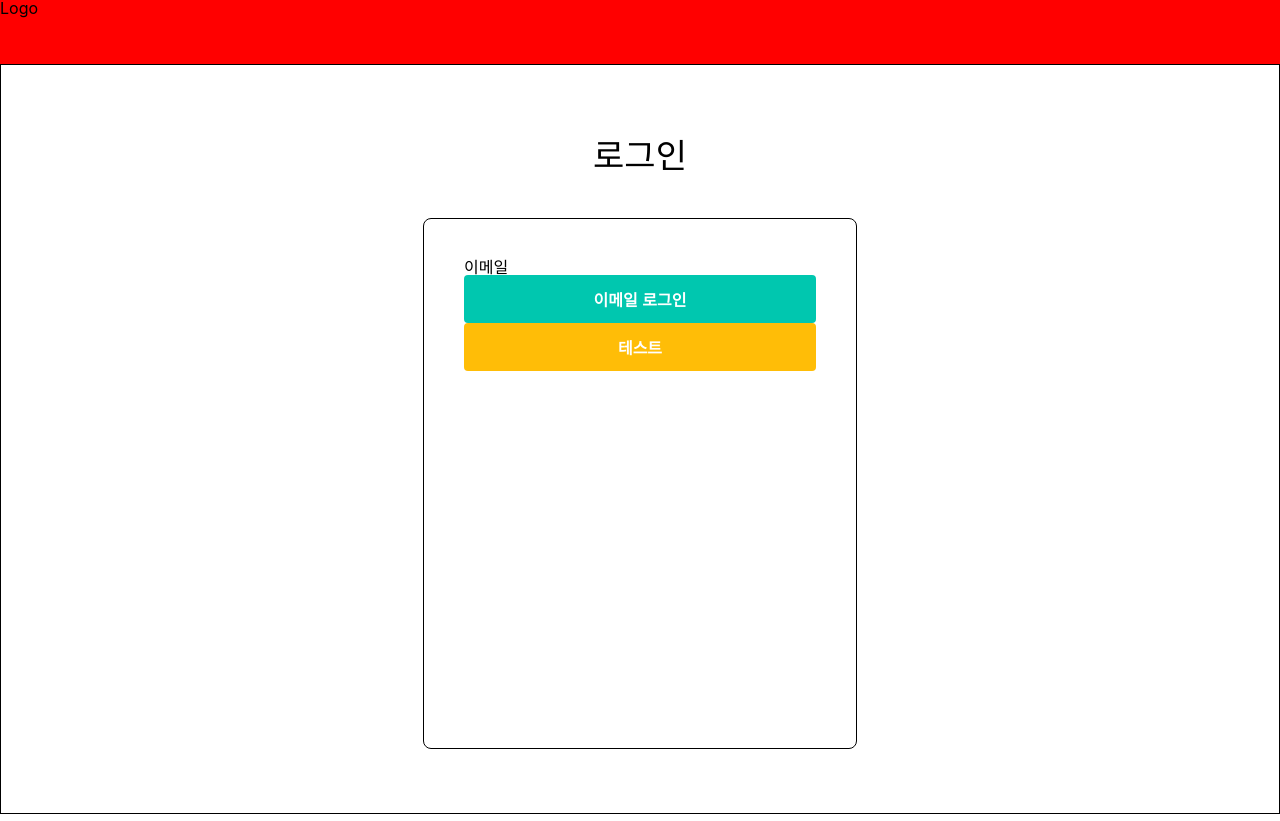
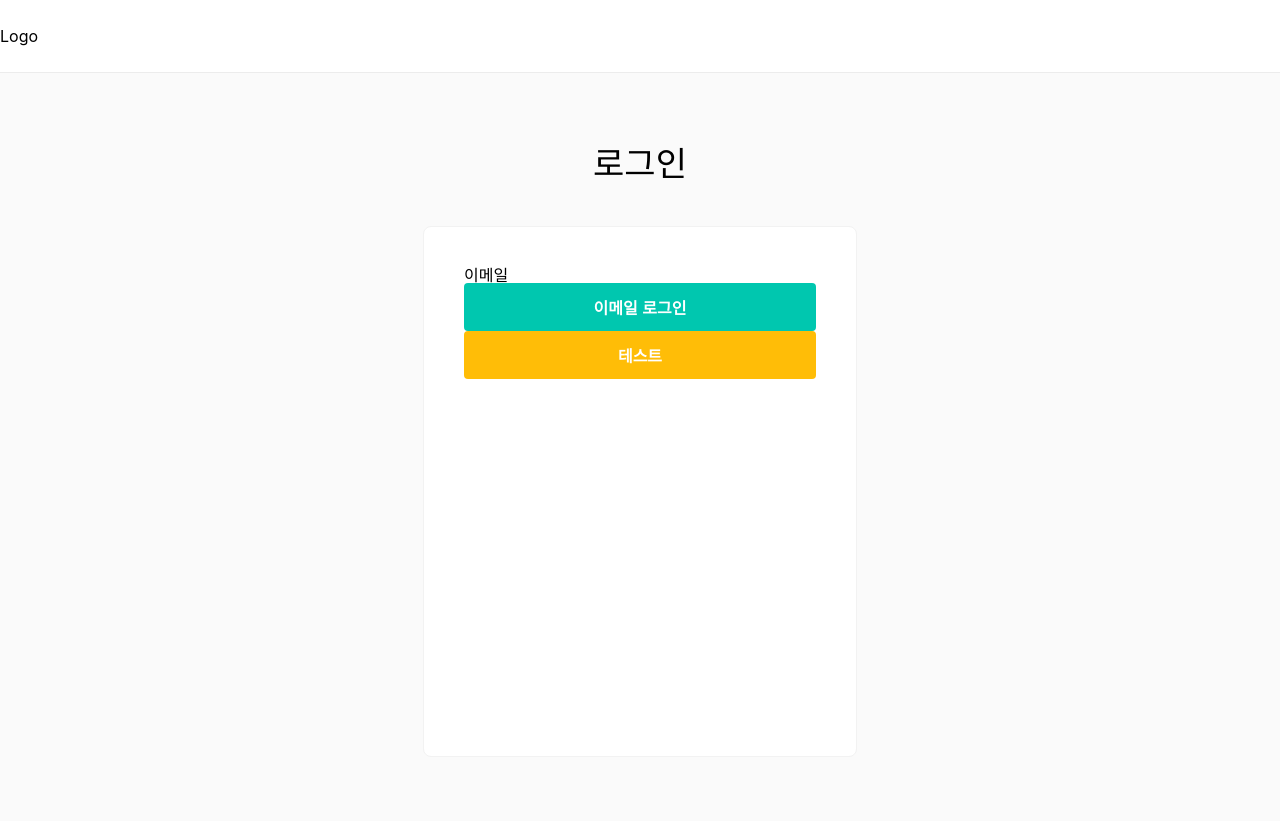
Before and after one commit to Sassy-Project/front-mbti-chat, a React (Create React App) app: page /login in a window 1280 px wide. Built offline with nearby package versions, Linux system fonts and the light colour scheme.

Commit message:
style: Update header style

```diff
--- a/src/common/Header/style.scss
+++ b/src/common/Header/style.scss
@@ -1,9 +1,16 @@
 .Header {
     position: sticky;
+    display: flex;
+    justify-content: space-between;
+    align-items: center;
     z-index: 100;
     top:0;
     display: flex;
-    background-color: red;
+    background-color: #fff;
     width: 100%;
-    height: 4rem;
+    height: 4.5rem;
+    border-bottom: 1px solid #ececec;
+    section {
+        padding: 1rem;
+    }
 }
--- a/src/components/LoginForm/style.scss
+++ b/src/components/LoginForm/style.scss
@@ -1,7 +1,8 @@
 .LoginForm {
-  border: 1px solid #000;
+  border: .0625rem solid #f2f2f2;
   border-radius: 8px;
   width: 352px;
   height: 618px;
   padding: 40px;
+  background-color: #fff;
 }
--- a/src/pages/LoginPage/style.scss
+++ b/src/pages/LoginPage/style.scss
@@ -7,7 +7,7 @@
   justify-content: center;
   align-items: center;
   margin: auto;
-  border: 1px solid #000;
+  background-color: #fafafa;
   h2 {
     text-align: center;
     margin-bottom: 2.5rem;
```
